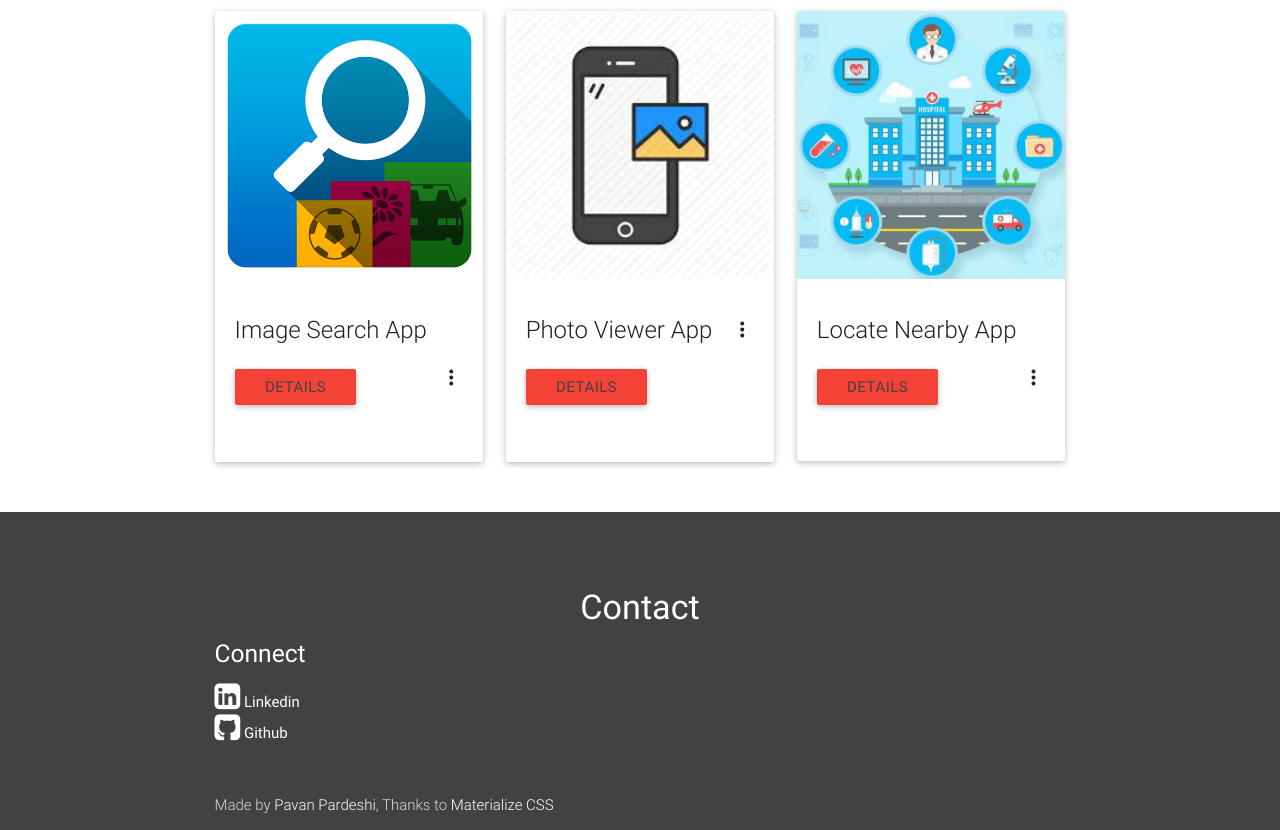
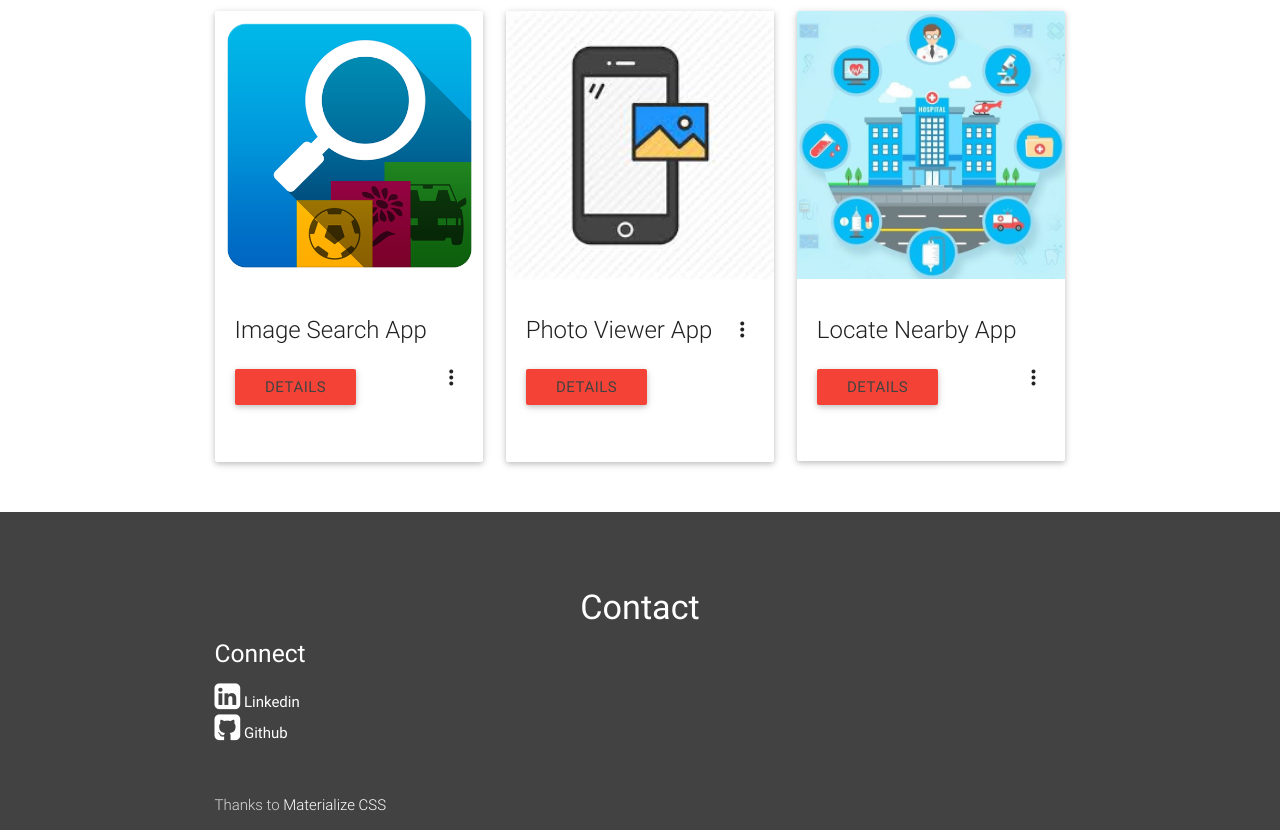
Before and after one commit to ppavan/ppavan.github.io, a plain HTML site: page index.html in a window 1280 px wide. Shown: the part 3266-4096 px from the top of the page. Drawn offline with nearby package versions, Linux system fonts and the light colour scheme.

Commit message:
Update index.html

```diff
--- a/index.html
+++ b/index.html
@@ -249,7 +249,7 @@
         </div>
         <div class="footer-copyright default_color">
             <div class="container">
-                Made by <a class="white-text">Pavan Pardeshi</a>, Thanks to <a class="white-text" href="http://materializecss.com/">Materialize CSS</a>
+                Thanks to <a class="white-text" href="http://materializecss.com/">Materialize CSS</a>
             </div>
         </div>
     </footer>
```
